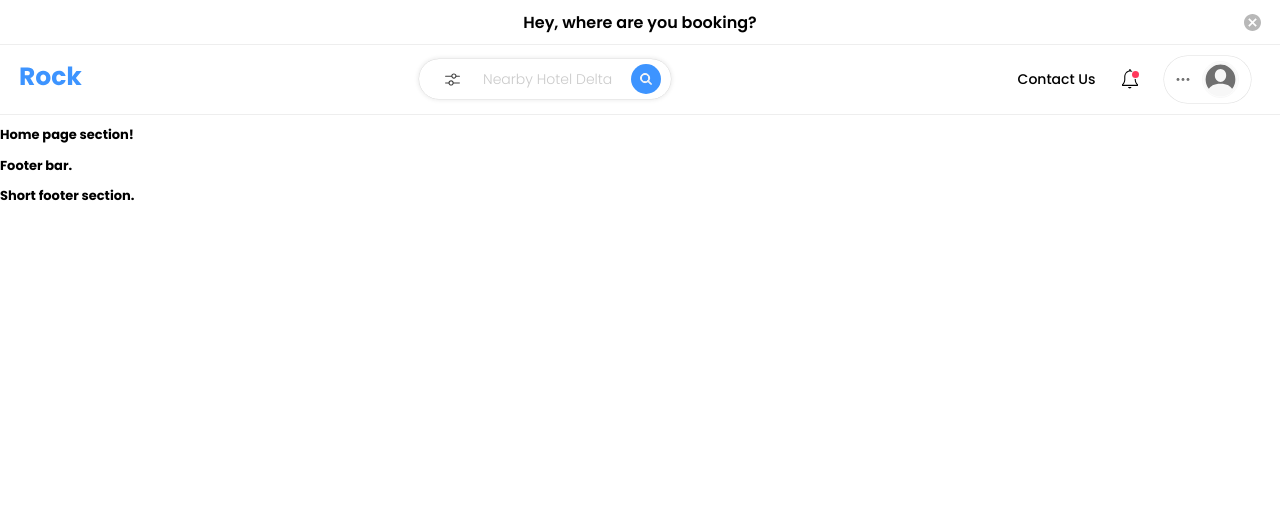
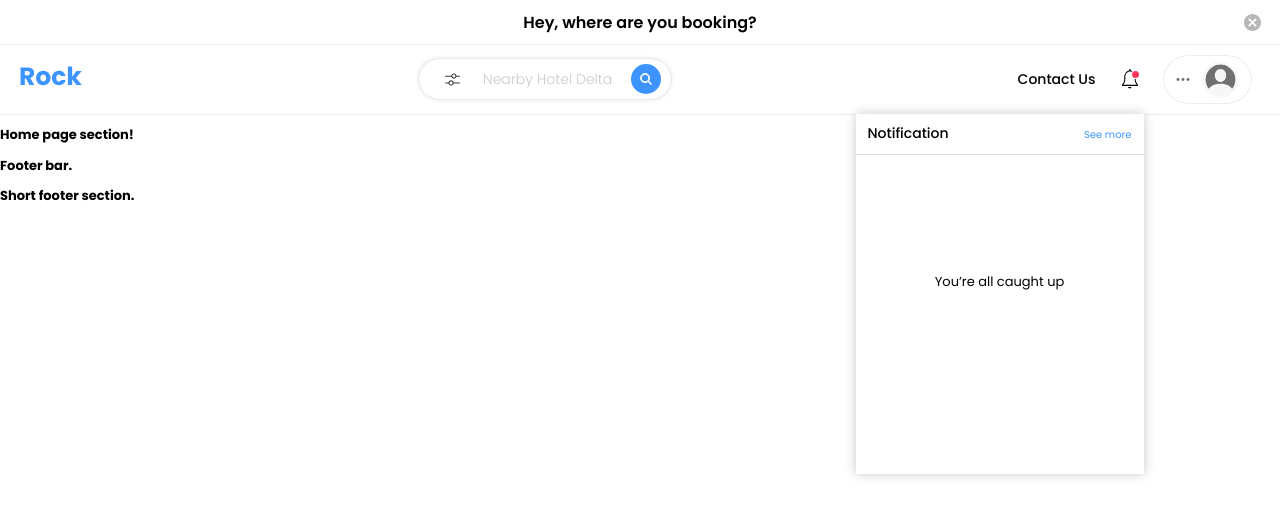
Before and after one commit to unnamed-lab/lemuel-hotel-reservation, a React (Vite) app: page / in a window 1280 px wide. Both pictures are taken after a click on the button 1129 px from the left and 79 px from the top of the page. Shown: the top 516 px of the page. Built offline with nearby package versions, Linux system fonts and the light colour scheme.

Commit message:
navigation bar: notification panel

```diff
--- a/src/components/layout/Navigation.jsx
+++ b/src/components/layout/Navigation.jsx
@@ -20,7 +20,13 @@ function Navbar() {
 function NavMenu() {
   const [userProfileImg, setProfileImg] = useState(userImg);
   const [isNotified, setNotified] = useState(true);
+  const [showNotificationPanel, setNotificationPnanel] = useState(false);
   const hasNotification = isNotified ? "show" : "";
+  const showNotification = showNotificationPanel ? "show" : "";
+
+  const notifyBtn = () => {
+    setNotificationPnanel(!showNotificationPanel);
+  };
 
   return (
     <>
@@ -31,7 +37,11 @@ function NavMenu() {
           </a>
         </div>
         <div className="menu-item">
-          <button type="button" className="btn-borderless notify-btn">
+          <button
+            type="button"
+            className="btn-borderless notify-btn"
+            onClick={notifyBtn}
+          >
             <svg
               width="16"
               height="20"
@@ -50,6 +60,20 @@ function NavMenu() {
             </svg>
             <div className={`notified ${hasNotification}`}></div>
           </button>
+
+          <div className={`notification-panel ${showNotification}`}>
+            <div className="header">
+              <h3>Notification</h3>
+              <a href="#" className="notificatiion-link--more">
+                See more
+              </a>
+            </div>
+            <div className="body">
+              <div className="updated_msg">
+                <p>You’re all caught up</p>
+              </div>
+            </div>
+          </div>
         </div>
         <div className="menu-item user-profiler">
           <button type="button" className="btn-borderless">
--- a/src/styles/css/nav.css
+++ b/src/styles/css/nav.css
@@ -65,6 +65,7 @@
   align-items: center;
 }
 .navbar .nav-menu .menu-item {
+  position: relative;
   margin: 0 10px;
 }
 .navbar .nav-menu .menu-item .nav-link {
@@ -107,5 +108,57 @@
   width: inherit;
   height: inherit;
 }
+.navbar .nav-menu .menu-item .notification-panel {
+  position: absolute;
+  display: none;
+  z-index: 99;
+  top: 3.5rem;
+  right: 0;
+  width: 288px;
+  height: 360px;
+  max-height: 360px;
+  overflow: hidden;
+  background-color: #fff;
+  box-shadow: 0px 0px 10px rgba(34, 34, 34, 0.25);
+}
+.navbar .nav-menu .menu-item .notification-panel.show {
+  display: block;
+}
+.navbar .nav-menu .menu-item .notification-panel .header {
+  position: relative;
+  display: flex;
+  flex-wrap: wrap;
+  align-items: baseline;
+  width: initial;
+  padding: 6px 12px;
+  border-bottom: 1px solid rgba(34, 34, 34, 0.15);
+}
+.navbar .nav-menu .menu-item .notification-panel .header h3 {
+  font-weight: 500;
+  font-size: 14px;
+  margin-block-start: 0.25em;
+  margin-block-end: 0.25em;
+}
+.navbar .nav-menu .menu-item .notification-panel .header .notificatiion-link--more {
+  margin-left: auto;
+  font-size: 10px;
+  color: #3D94FF;
+}
+.navbar .nav-menu .menu-item .notification-panel .body {
+  width: auto;
+  height: 80%;
+  max-height: 80%;
+  padding: 12px;
+}
+.navbar .nav-menu .menu-item .notification-panel .body .updated_msg {
+  width: inherit;
+  height: inherit;
+  display: flex;
+  flex-wrap: wrap;
+  align-items: center;
+  justify-content: center;
+  font-size: 12px;
+  font-weight: 400;
+}
 
 /*# sourceMappingURL=nav.css.map */
--- a/src/styles/scss/nav.scss
+++ b/src/styles/scss/nav.scss
@@ -72,6 +72,7 @@
     align-items: center;
 
     .menu-item {
+      position: relative;
       margin: 0 10px;
 
       .nav-link {
@@ -120,6 +121,65 @@
           }
         }
       }
+
+      .notification-panel {
+        position: absolute;
+        display: none;
+        z-index: 99;
+        top: 3.5rem;
+        right: 0;
+        width: 288px;
+        height: 360px;
+        max-height: 360px;
+        overflow: hidden;
+        background-color: $white;
+        box-shadow: 0px 0px 10px rgba($color: $g-800, $alpha: 0.25);
+
+        &.show {
+            display: block;
+        }
+
+        .header {
+            position: relative;
+          display: flex;
+          flex-wrap: wrap;
+          align-items: baseline;
+          width: initial;
+          padding: 6px 12px;
+          border-bottom: 1px solid rgba($color: $g-800, $alpha: 0.15);
+
+          h3 {
+            font-weight: 500;
+            font-size: 14px;
+                margin-block-start: .25em;
+    margin-block-end: .25em;
+          }
+
+          .notificatiion-link--more {
+            margin-left: auto;
+            font-size: 10px;
+            color: $primary;
+          }
+        }
+
+        .body {
+          width: auto;
+          height: 80%;
+          max-height: 80%;
+          padding: 12px;
+
+          .updated_msg {
+            width: inherit;
+            height: inherit;
+            display: flex;
+            flex-wrap: wrap;
+            align-items: center;
+            justify-content: center;
+            font-size: 12px;
+            font-weight: 400;
+          }
+        }
+      }
     }
   }
 }
```
Also changed, not shown: 1 other file (tests, documents, lock files or other folders).
